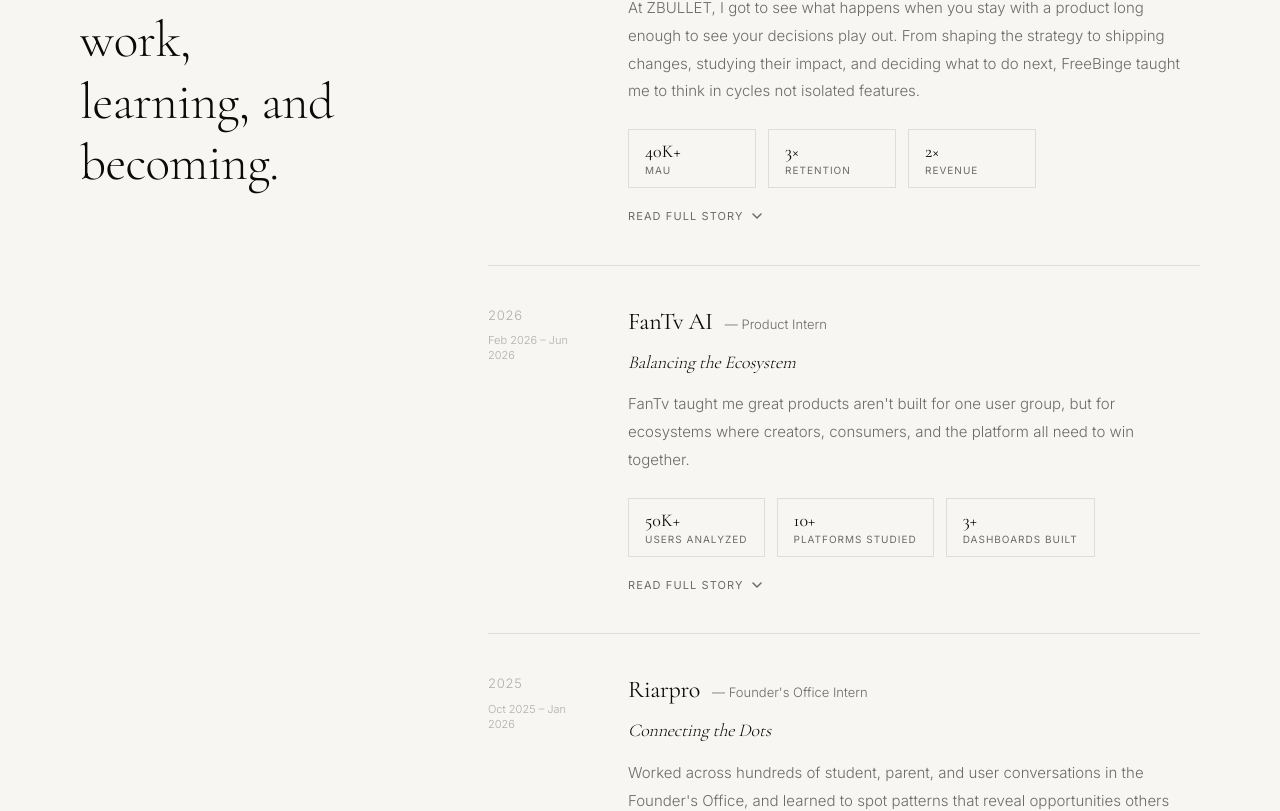
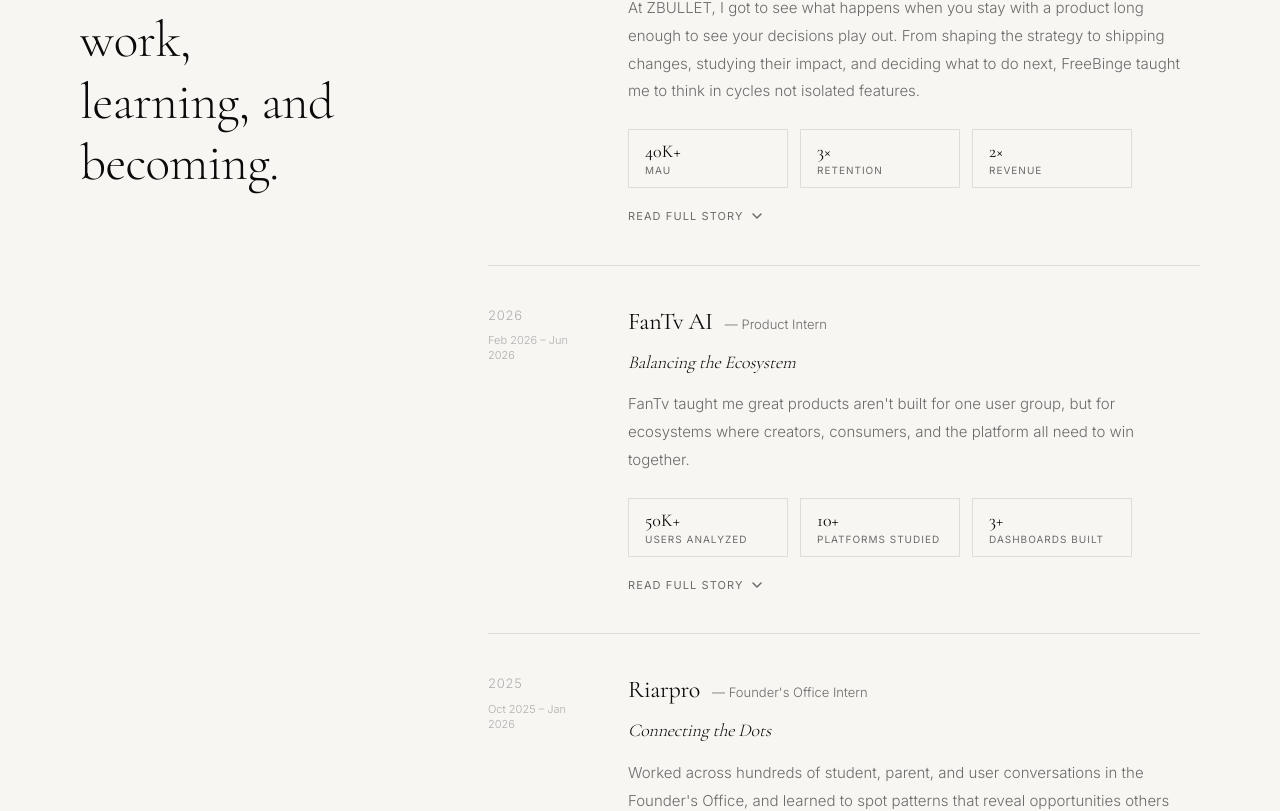
Before and after one commit to khilesh2507/khilesh-portfolio, a Next.js app: page / in a window 1280 px wide. Shown: the part 2891-3702 px from the top of the page. Built offline with nearby package versions, Linux system fonts and the light colour scheme.

Commit message:
Fix stat chip width to be uniform across all journey entries

```diff
--- a/components/sections/Journey.tsx
+++ b/components/sections/Journey.tsx
@@ -23,7 +23,7 @@
 
 function StatChip({ value, label }: Stat) {
   return (
-    <div className="border border-divider px-4 py-3 flex-shrink-0 min-w-[128px]">
+    <div className="border border-divider px-4 py-3 flex-shrink-0 w-40">
       <p
         className="font-serif text-ink text-[18px] leading-none mb-[5px]"
         style={{ fontWeight: 400 }}
```
